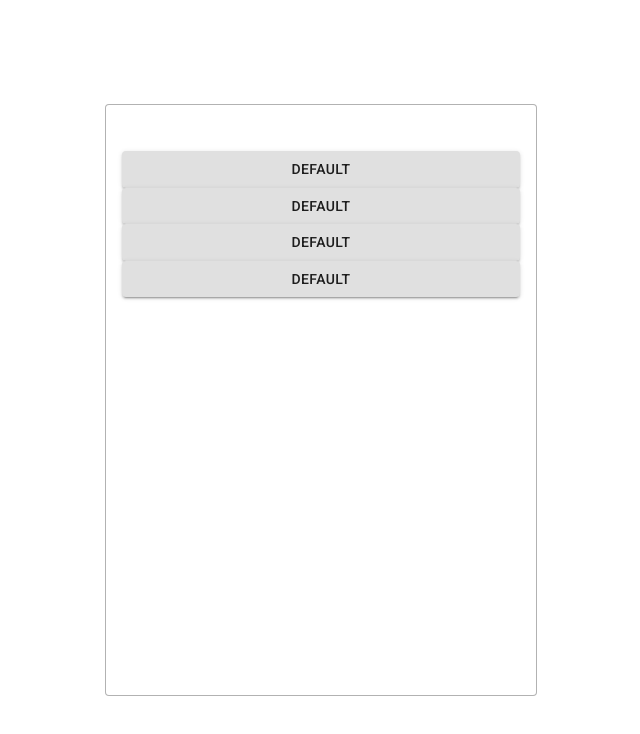
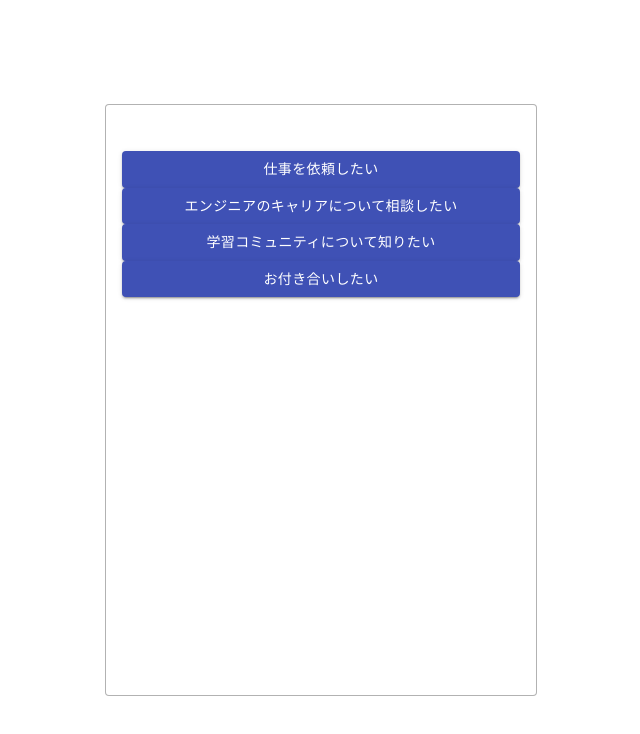
Before and after one commit to Nukesaku-k/react-training, a React (Create React App) app in the folder chatbot-demo/: page / in a window 1280 px wide. Shown: the top 734 px of the page, without its empty margins (319-959 px from the left). Built offline with nearby package versions, Linux system fonts and the light colour scheme.

Commit message:
list init answers

```diff
--- a/chatbot-demo/src/App.jsx
+++ b/chatbot-demo/src/App.jsx
@@ -15,11 +15,25 @@
       open: false
     }
   }
+
+  initAnswer = () => {
+    const initDataset = this.state.dataset[this.state.currentId]
+    const initAnswers = initDataset.answers
+
+    this.setState({
+      answers: initAnswers
+    })
+  }
+
+  componentDidMount() {
+    this.initAnswer()
+  }
+
   render() {
     return (
       <section className='c-section'>
         <div className='c-box'>
-          <AnswersList/>
+          <AnswersList answers={this.state.answers}/>
         </div>
       </section>
     );
--- a/chatbot-demo/src/components/Answer.jsx
+++ b/chatbot-demo/src/components/Answer.jsx
@@ -7,13 +7,14 @@
   },
 }));
 
-const Answer = () => {
+const Answer = (props) => {
   // 後々使うので一旦コメントアウト
   // const classes = useStyles();
   return(
-    <Button variant="contained">Default</Button>
+    <Button variant="contained" color="primary">
+      {props.content}
+    </Button>
   )
-
 }
 
 export default Answer
--- a/chatbot-demo/src/components/AnswersList.jsx
+++ b/chatbot-demo/src/components/AnswersList.jsx
@@ -2,15 +2,13 @@
 import { Answer } from './index';
 
 
-const AnswersList = () => {
+const AnswersList = (props) => {
   return(
     <div className="c-grid__answer">
-      <Answer/>
-      <Answer />
-      <Answer />
-      <Answer />
+      {props.answers.map((value, index) => {
+        return <Answer content={value.content} key={index.toString()}/>
+      })}
     </div>
   )
-
 }
 export default AnswersList
```
